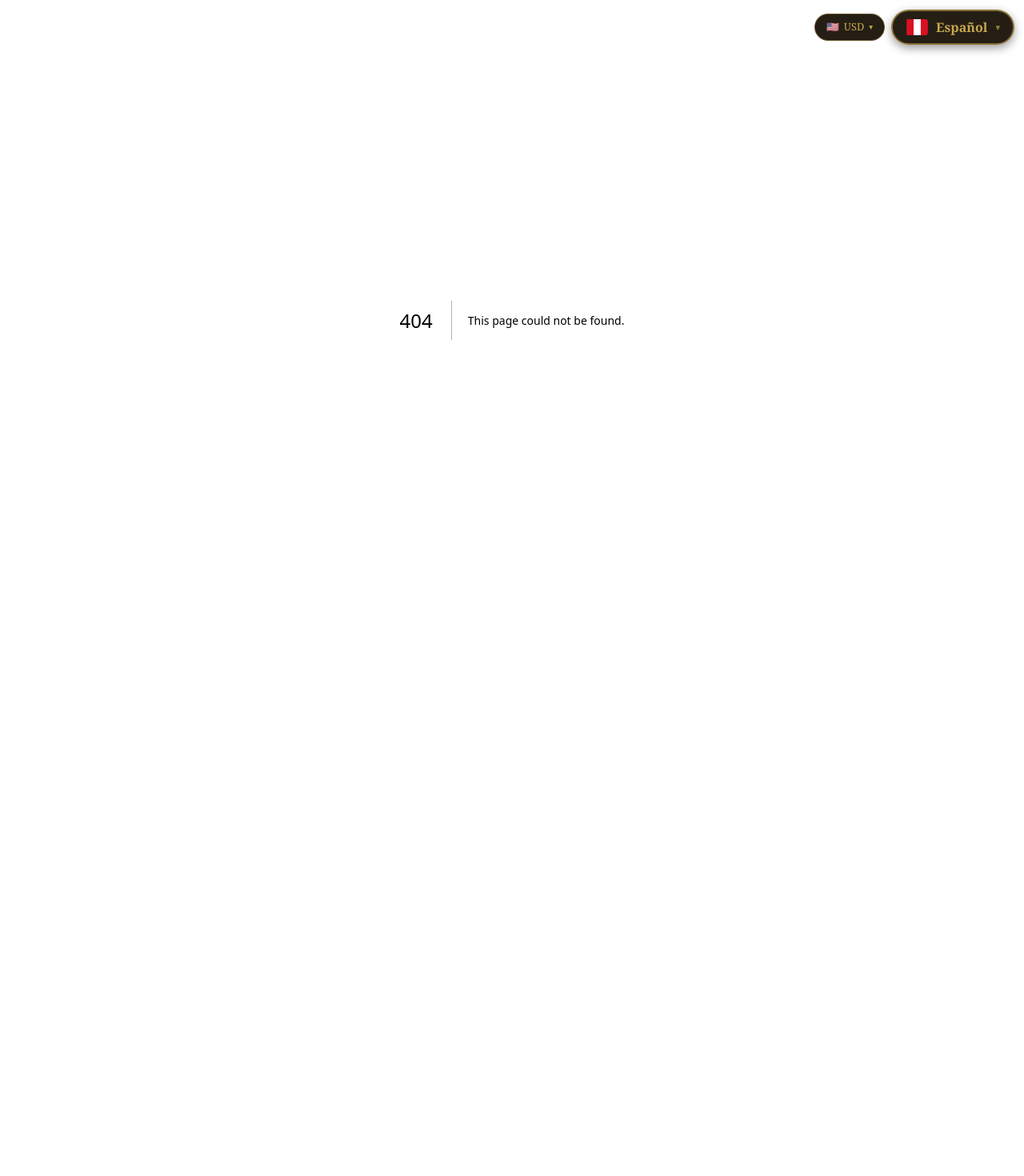
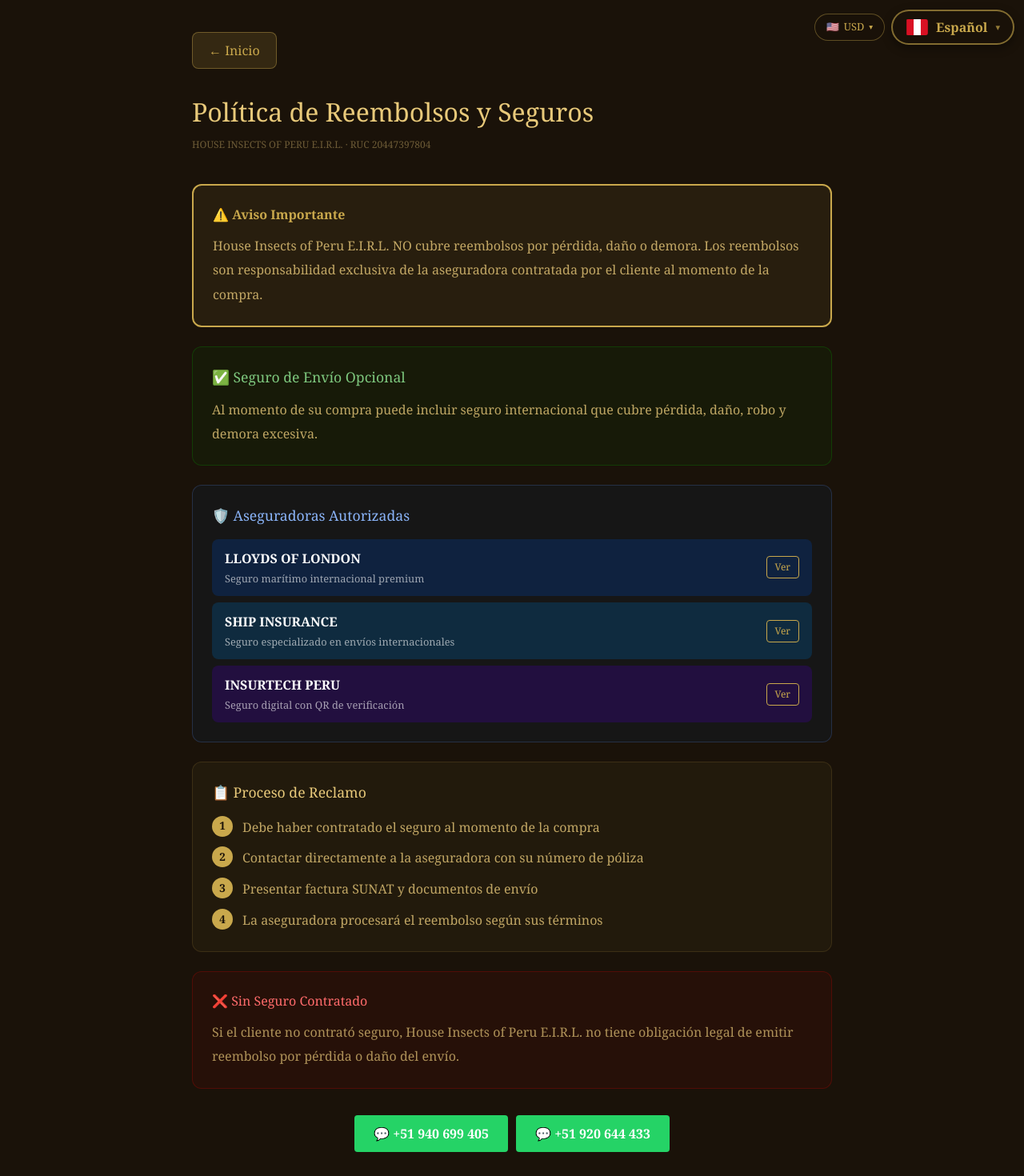
Before and after one commit to houseinsectsofperucompe-maker/house-insects-store, a Next.js app: page /reembolsos in a window 1280 px wide. Before the commit this address had no page. Shown: the top 1470 px of the page at 80% size. Before the commit the page ends 800 px from the top, so only its background shows below. Built offline with nearby package versions, Linux system fonts and the light colour scheme.

Commit message:
feat: pagina reembolsos

```diff
--- /dev/null
+++ b/src/app/reembolsos/page.tsx
@@ -0,0 +1,51 @@
+'use client'
+import ST from '@/components/ST'
+export default function ReembolsosPage() {
+  return (
+    <div style={{minHeight:'100vh',background:'#1A1209',fontFamily:'Georgia,serif',padding:'40px 20px'}}>
+      <div style={{maxWidth:800,margin:'0 auto'}}>
+        <a href='/' style={{color:'#C9A84C',fontSize:'1rem',textDecoration:'none',display:'inline-block',marginBottom:30,padding:'10px 20px',background:'rgba(201,168,76,0.15)',borderRadius:8,border:'1px solid rgba(201,168,76,0.4)'}}>← <ST t='Inicio'/></a>
+        <h1 style={{color:'#E8C97A',fontSize:'2rem',fontWeight:300,marginBottom:8}}><ST t='Política de Reembolsos y Seguros'/></h1>
+        <p style={{color:'rgba(232,201,122,0.4)',fontSize:'.75rem',marginBottom:40}}>HOUSE INSECTS OF PERU E.I.R.L. · RUC 20447397804</p>
+        <div style={{background:'rgba(201,168,76,0.08)',border:'2px solid #C9A84C',borderRadius:12,padding:24,marginBottom:24}}>
+          <p style={{color:'#C9A84C',fontWeight:700,marginBottom:12}}>⚠️ <ST t='Aviso Importante'/></p>
+          <p style={{color:'rgba(232,201,122,0.8)',lineHeight:1.9}}><ST t='House Insects of Peru E.I.R.L. NO cubre reembolsos por pérdida, daño o demora. Los reembolsos son responsabilidad exclusiva de la aseguradora contratada por el cliente al momento de la compra.'/></p>
+        </div>
+        <div style={{background:'rgba(0,100,0,0.1)',border:'1px solid rgba(0,200,0,0.2)',borderRadius:12,padding:24,marginBottom:24}}>
+          <h2 style={{color:'#7EC87E',fontSize:'1.1rem',fontWeight:400,marginBottom:12}}>✅ <ST t='Seguro de Envío Opcional'/></h2>
+          <p style={{color:'rgba(232,201,122,0.8)',lineHeight:1.9}}><ST t='Al momento de su compra puede incluir seguro internacional que cubre pérdida, daño, robo y demora excesiva.'/></p>
+        </div>
+        <div style={{background:'rgba(0,50,100,0.15)',border:'1px solid rgba(100,150,255,0.2)',borderRadius:12,padding:24,marginBottom:24}}>
+          <h2 style={{color:'#8AB4F8',fontSize:'1.1rem',fontWeight:400,marginBottom:16}}>🛡️ <ST t='Aseguradoras Autorizadas'/></h2>
+          <div style={{background:'rgba(10,42,90,0.6)',borderRadius:8,padding:'12px 16px',marginBottom:8,display:'flex',justifyContent:'space-between',alignItems:'center'}}>
+            <div><p style={{color:'#fff',fontWeight:700,margin:0}}>LLOYDS OF LONDON</p><p style={{color:'rgba(255,255,255,0.6)',fontSize:'.8rem',margin:'4px 0 0'}}><ST t='Seguro marítimo internacional premium'/></p></div>
+            <a href='https://www.lloyds.com' target='_blank' rel='noreferrer' style={{color:'#C9A84C',fontSize:'.75rem',textDecoration:'none',border:'1px solid #C9A84C',padding:'4px 10px',borderRadius:4}}><ST t='Ver'/></a>
+          </div>
+          <div style={{background:'rgba(10,58,90,0.6)',borderRadius:8,padding:'12px 16px',marginBottom:8,display:'flex',justifyContent:'space-between',alignItems:'center'}}>
+            <div><p style={{color:'#fff',fontWeight:700,margin:0}}>SHIP INSURANCE</p><p style={{color:'rgba(255,255,255,0.6)',fontSize:'.8rem',margin:'4px 0 0'}}><ST t='Seguro especializado en envíos internacionales'/></p></div>
+            <a href='https://shipinsurance.com' target='_blank' rel='noreferrer' style={{color:'#C9A84C',fontSize:'.75rem',textDecoration:'none',border:'1px solid #C9A84C',padding:'4px 10px',borderRadius:4}}><ST t='Ver'/></a>
+          </div>
+          <div style={{background:'rgba(42,10,90,0.6)',borderRadius:8,padding:'12px 16px',display:'flex',justifyContent:'space-between',alignItems:'center'}}>
+            <div><p style={{color:'#fff',fontWeight:700,margin:0}}>INSURTECH PERU</p><p style={{color:'rgba(255,255,255,0.6)',fontSize:'.8rem',margin:'4px 0 0'}}><ST t='Seguro digital con QR de verificación'/></p></div>
+            <a href='https://insurtech.pe' target='_blank' rel='noreferrer' style={{color:'#C9A84C',fontSize:'.75rem',textDecoration:'none',border:'1px solid #C9A84C',padding:'4px 10px',borderRadius:4}}><ST t='Ver'/></a>
+          </div>
+        </div>
+        <div style={{background:'rgba(201,168,76,0.05)',border:'1px solid rgba(201,168,76,0.15)',borderRadius:12,padding:24,marginBottom:24}}>
+          <h2 style={{color:'#E8C97A',fontSize:'1.1rem',fontWeight:400,marginBottom:16}}>📋 <ST t='Proceso de Reclamo'/></h2>
+          <div style={{display:'flex',gap:12,marginBottom:10}}><span style={{background:'#C9A84C',color:'#1A1209',borderRadius:'50%',width:26,height:26,display:'flex',alignItems:'center',justifyContent:'center',fontWeight:700,flexShrink:0,fontSize:'.85rem'}}>1</span><p style={{color:'rgba(232,201,122,0.8)',margin:0,lineHeight:1.8}}><ST t='Debe haber contratado el seguro al momento de la compra'/></p></div>
+          <div style={{display:'flex',gap:12,marginBottom:10}}><span style={{background:'#C9A84C',color:'#1A1209',borderRadius:'50%',width:26,height:26,display:'flex',alignItems:'center',justifyContent:'center',fontWeight:700,flexShrink:0,fontSize:'.85rem'}}>2</span><p style={{color:'rgba(232,201,122,0.8)',margin:0,lineHeight:1.8}}><ST t='Contactar directamente a la aseguradora con su número de póliza'/></p></div>
+          <div style={{display:'flex',gap:12,marginBottom:10}}><span style={{background:'#C9A84C',color:'#1A1209',borderRadius:'50%',width:26,height:26,display:'flex',alignItems:'center',justifyContent:'center',fontWeight:700,flexShrink:0,fontSize:'.85rem'}}>3</span><p style={{color:'rgba(232,201,122,0.8)',margin:0,lineHeight:1.8}}><ST t='Presentar factura SUNAT y documentos de envío'/></p></div>
+          <div style={{display:'flex',gap:12}}><span style={{background:'#C9A84C',color:'#1A1209',borderRadius:'50%',width:26,height:26,display:'flex',alignItems:'center',justifyContent:'center',fontWeight:700,flexShrink:0,fontSize:'.85rem'}}>4</span><p style={{color:'rgba(232,201,122,0.8)',margin:0,lineHeight:1.8}}><ST t='La aseguradora procesará el reembolso según sus términos'/></p></div>
+        </div>
+        <div style={{background:'rgba(150,0,0,0.1)',border:'1px solid rgba(255,0,0,0.2)',borderRadius:12,padding:24,marginBottom:24}}>
+          <h2 style={{color:'#ff6b6b',fontSize:'1rem',fontWeight:400,marginBottom:12}}>❌ <ST t='Sin Seguro Contratado'/></h2>
+          <p style={{color:'rgba(232,201,122,0.7)',lineHeight:1.9}}><ST t='Si el cliente no contrató seguro, House Insects of Peru E.I.R.L. no tiene obligación legal de emitir reembolso por pérdida o daño del envío.'/></p>
+        </div>
+        <div style={{textAlign:'center',padding:'20px 0'}}>
+          <a href='https://wa.me/51940699405' target='_blank' rel='noreferrer' style={{background:'#25D366',color:'white',padding:'12px 24px',borderRadius:4,fontWeight:700,textDecoration:'none',marginRight:10}}>💬 +51 940 699 405</a>
+          <a href='https://wa.me/51920644433' target='_blank' rel='noreferrer' style={{background:'#25D366',color:'white',padding:'12px 24px',borderRadius:4,fontWeight:700,textDecoration:'none'}}>💬 +51 920 644 433</a>
+        </div>
+      </div>
+    </div>
+  )
+}
```
